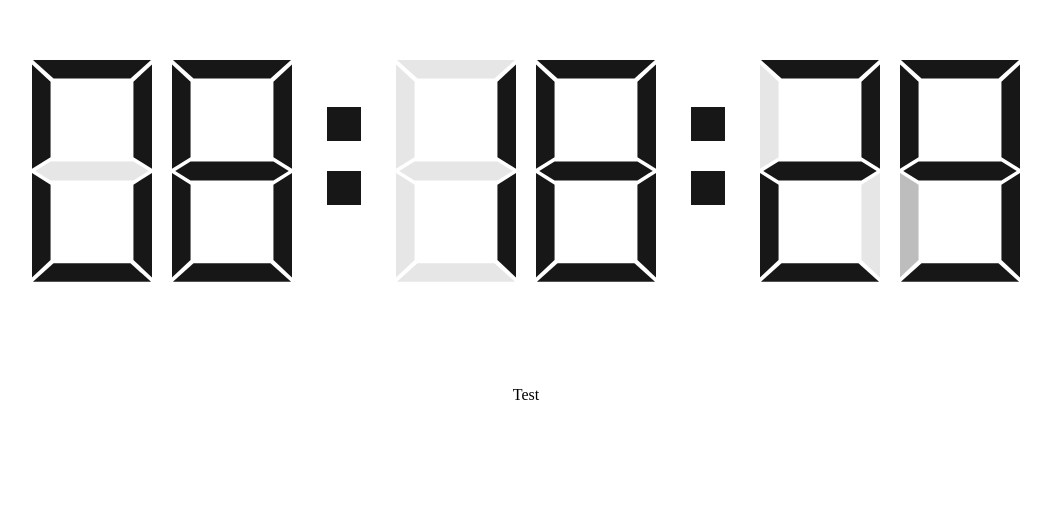
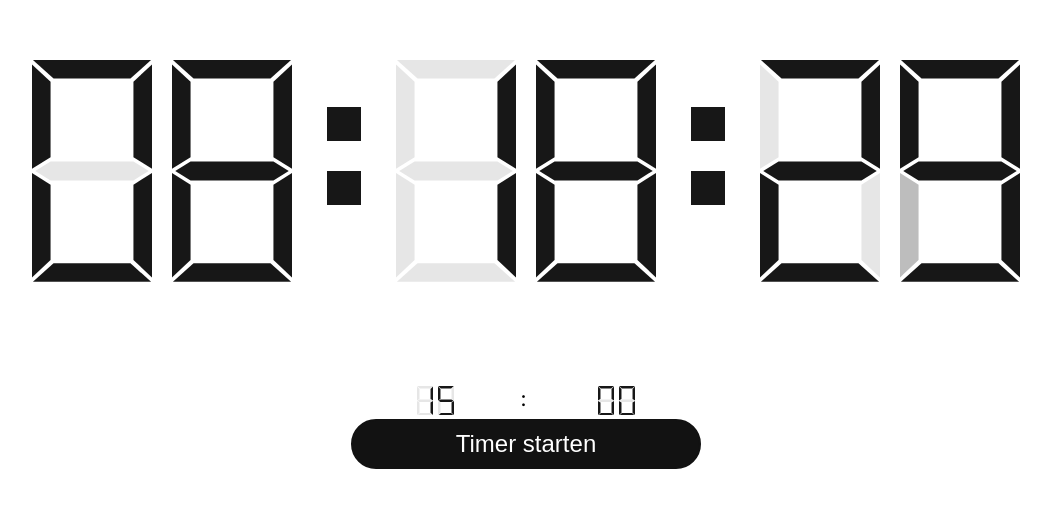
Before and after one commit to Paul-H18/JS-Timer, a website: page index.html in a window 1280 px wide. Shown: the part 110-618 px from the top of the page, without its empty margins (114-1165 px from the left). Drawn offline with nearby package versions, Linux system fonts and the light colour scheme; files that its build step writes are made by us from their sources.

Commit message:
Adds Timer control Elements

```diff
--- a/index.html
+++ b/index.html
@@ -5,7 +5,7 @@
     <meta name="viewport" content="width=device-width, initial-scale=1.0">
     <title>Timer</title>
     <link rel="icon" type="image/png" href="assets/icon.png">
-    <link rel="stylesheet" href="build/style.css">
+    <link rel="stylesheet" href="build/js-timer.css">
 </head>
 <body>
 
@@ -13,37 +13,37 @@
         <div class="js-number-container">
 
             <div id="js-timer-hours" class="js-timer-number-of-two">
-                <js-timer-number>
+                <js-timer-number class="js-timer-number">
                 </js-timer-number>
 
-                <js-timer-number>
+                <js-timer-number class="js-timer-number">
                 </js-timer-number>
             </div>
 
             <js-timer-seperator></js-timer-seperator>
 
             <div id="js-timer-minutes" class="js-timer-number-of-two">
-                <js-timer-number>
+                <js-timer-number class="js-timer-number">
                 </js-timer-number>
 
-                <js-timer-number>
+                <js-timer-number class="js-timer-number">
                 </js-timer-number>
             </div>
 
             <js-timer-seperator id="js-timer-seperator-seconds"></js-timer-seperator>
 
             <div id="js-timer-seconds" class="js-timer-number-of-two">
-                <js-timer-number>
+                <js-timer-number class="js-timer-number">
                 </js-timer-number>
 
-                <js-timer-number>
+                <js-timer-number class="js-timer-number">
                 </js-timer-number>
             </div>
         </div>
 
-        <div class="timer">
-            Test
-        </div>
+        <js-timer-timer>
+
+        </js-timer-timer>
 
     </div>
 
@@ -52,7 +52,7 @@
     </div>
 
     <template id="tmp-number">
-        <svg class="js-timer-number" xmlns="http://www.w3.org/2000/svg" viewBox="0 0 192.88 356.46">
+        <svg xmlns="http://www.w3.org/2000/svg" viewBox="0 0 192.88 356.46">
             <polygon class="js-timer-on" id="leftTop" points="0 7.04 0 174.7 29.84 156.14 29.84 34.79 0 7.04"/>
             <polygon class="js-timer-on" id="centerMid" points="96.44 193.49 163.05 193.49 187.67 178.23 163.05 162.96 96.44 162.96 29.84 162.96 5.21 178.23 29.84 193.49 96.44 193.49"/>
             <polygon class="js-timer-on" id="centerTop" points="96.44 0 191.4 0 158.26 29.7 96.44 29.7 34.62 29.7 1.49 0 96.44 0"/>
@@ -70,6 +70,35 @@
         </div>
     </template>
 
+    <template id="tmp-timer">
+        <div class="js-timer-timer-full">
+            <div id="js-timer-timer-text">
+                <div id="js-timer-timer-remaining-minutes" class="js-timer-timer-remaining-time">
+                    <js-timer-number class="js-timer-timer-remaining-time-number">
+                    </js-timer-number>
+
+                    <js-timer-number class="js-timer-timer-remaining-time-number">
+                    </js-timer-number>
+                </div>
+
+                <span class="js-timer-timer-colon">:</span>
+
+                <div id="js-timer-timer-remaining-seconds" class="js-timer-timer-remaining-time">
+                    <js-timer-number class="js-timer-timer-remaining-time-number">
+                    </js-timer-number>
+
+                    <js-timer-number class="js-timer-timer-remaining-time-number">
+                    </js-timer-number>
+                </div>
+            </div>
+
+            <div id="js-timer-timer-controls">
+                <button id="js-timer-start-button" class="js-timer-timer-start-btn">Timer starten</button>
+                <button id="js-timer-stop-button" class="js-timer-timer-stop-btn js-timer-timer-hidden">Timer stoppen</button>
+            </div>
+        </div>
+    </template>
+
     <script src="src/js/index.js" type="module"></script>
 </body>
 </html>
--- a/package.json
+++ b/package.json
@@ -1,7 +1,7 @@
 {
   "scripts": {
-    "watch": "node-sass -w src/scss/style.scss build/style.css",
-    "build": "node-sass src/scss/style.scss build/style.css"
+    "watch": "node-sass -w src/scss/js-timer.scss build/js-timer.css",
+    "build": "node-sass src/scss/js-timer.scss build/js-timer.css"
   },
 
   "name": "jstimer",
--- a/src/js/timer/Kernel.js
+++ b/src/js/timer/Kernel.js
@@ -2,6 +2,7 @@ import {Number} from "./classes/Number.js";
 import {NumberComposer} from "./classes/NumberComposer.js";
 import {Seperator} from "./classes/Seperator.js";
 import {Clock} from "./classes/Clock.js";
+import {Timer} from "./classes/Timer.js";
 export class Kernel {
     appName;
     appId;
@@ -28,6 +29,8 @@ export class Kernel {
     registerClasses() {
         customElements.define("js-timer-number", Number);
         customElements.define("js-timer-seperator", Seperator);
+
+        customElements.define("js-timer-timer", Timer);
     }
 
     initializeNumbers() {
--- a/src/js/timer/classes/NumberComposer.js
+++ b/src/js/timer/classes/NumberComposer.js
@@ -7,12 +7,13 @@ export class NumberComposer {
     /**
      *
      * @param numberElements {Array} The Number Elements in correct order from left to right
+     * @param value {number} Pre Value
      */
-    constructor(numberElements) {
+    constructor(numberElements, value= 0) {
         this.numberElements = numberElements;
         this.numberCount = numberElements.length;
 
-        this.value = 0;
+        this.value = value;
 
         this.setTo(this.value);
     }
--- /dev/null
+++ b/src/js/timer/classes/Timer.js
@@ -0,0 +1,47 @@
+import {NumberComposer} from "./NumberComposer.js";
+
+export class Timer extends HTMLElement {
+    buttonElements;
+
+    composers;
+    numberElements;
+
+    constructor() {
+        super();
+
+        this.template = document.querySelector('#tmp-timer').content;
+        this.appendChild(this.template.cloneNode(true));
+
+        this.numberElements = {
+            'minuteNumbers': Array.from(this.querySelectorAll('#js-timer-timer-remaining-minutes js-timer-number')),
+            'secondsNumbers': Array.from(this.querySelectorAll('#js-timer-timer-remaining-seconds js-timer-number')),
+        }
+
+
+        this.composers = {
+            'minutes': new NumberComposer(this.numberElements.minuteNumbers, 15),
+            'seconds': new NumberComposer(this.numberElements.secondsNumbers),
+        }
+
+        this.buttonElements = {
+            'startButton': this.querySelector('#js-timer-start-button'),
+            'stopButton': this.querySelector('#js-timer-stop-button'),
+        }
+
+        Object.keys(this.buttonElements).forEach((key) => {
+            this.buttonElements[key].addEventListener('click', () => {
+                this.toggleTimer();
+            });
+        });
+    }
+
+    toggleOnOffButton() {
+        this.buttonElements.startButton.classList.toggle('js-timer-timer-hidden');
+        this.buttonElements.stopButton.classList.toggle('js-timer-timer-hidden');
+    }
+
+    toggleTimer() {
+        this.toggleOnOffButton();
+    }
+
+}
--- a/src/scss/style.scss
+++ b/src/scss/js-timer.scss
@@ -5,6 +5,10 @@
 @import 'number';
 @import 'seperator';
 @import 'numberContainer';
+@import 'timerControls';
+
+@import url('https://fonts.googleapis.com/css2?family=Inter:wght@100..900&display=swap');
+
 
 :root {
   --bg-color: #ffffff;
@@ -17,7 +21,26 @@
 body {
   background-color: white;
   margin: 0;
+  font-family: Inter;
 }
+
+button {
+  border: solid 2px;
+  border-radius: 60px;
+  transition-duration: 0.2s;
+
+  &:hover {
+    transform: scale(110%);
+    transition-duration: 0.2s;
+  }
+
+  &:active {
+    transform: scale(100%);
+    transition-duration: 0.2s;
+  }
+
+}
+
 
 #app-1 {
   width: 100%;
--- /dev/null
+++ b/src/scss/timerControls.scss
@@ -0,0 +1,76 @@
+@import 'variables';
+@import 'mixins';
+
+#js-timer-timer-text {
+  display: flex;
+  flex-direction: row;
+  width: 100%;
+}
+
+.js-timer-timer-start-btn {
+  width: 350px;
+  height: 50px;
+
+
+  background-color: #121212;
+  color: #ffffff;
+  border-color: #121212;
+  font-size: 24px;
+}
+
+
+.js-timer-timer-stop-btn {
+  width: 350px;
+  height: 50px;
+
+
+  background-color: #ffffff;
+  color: #121212;
+  border-color: #121212;
+  font-size: 24px;
+}
+
+.js-timer-timer-remaining-time-number {
+  @include responsive(width, 1.2rem, 1rem, 0.9rem, 0.8rem, 0.8rem);
+
+  position: relative;
+  transition-duration: 0.2s;
+}
+
+.js-timer-timer-full {
+  display: flex;
+  flex-direction: column;
+  flex-wrap: nowrap;
+  width: 100%;
+  justify-items: center;
+  justify-content: center;
+  align-content: center;
+  align-items: center;
+}
+
+.js-timer-timer-remaining-time {
+  width: 100%;
+  display: flex;
+  flex-direction: row;
+  flex-wrap: nowrap;
+  gap: 5px;
+
+  justify-content: center;
+}
+
+
+.js-timer-timer-colon {
+  @include responsive(font-size, 1.5rem, 1.3rem, 1.1rem, 1rem, 0.8rem);
+
+  padding: 0;
+  margin-left: 1px;
+  margin-right: 6px;
+}
+
+.js-timer-timer-hidden {
+  display: none;
+}
+
+.js-timer-timer-shown {
+  display: block;
+}
```
